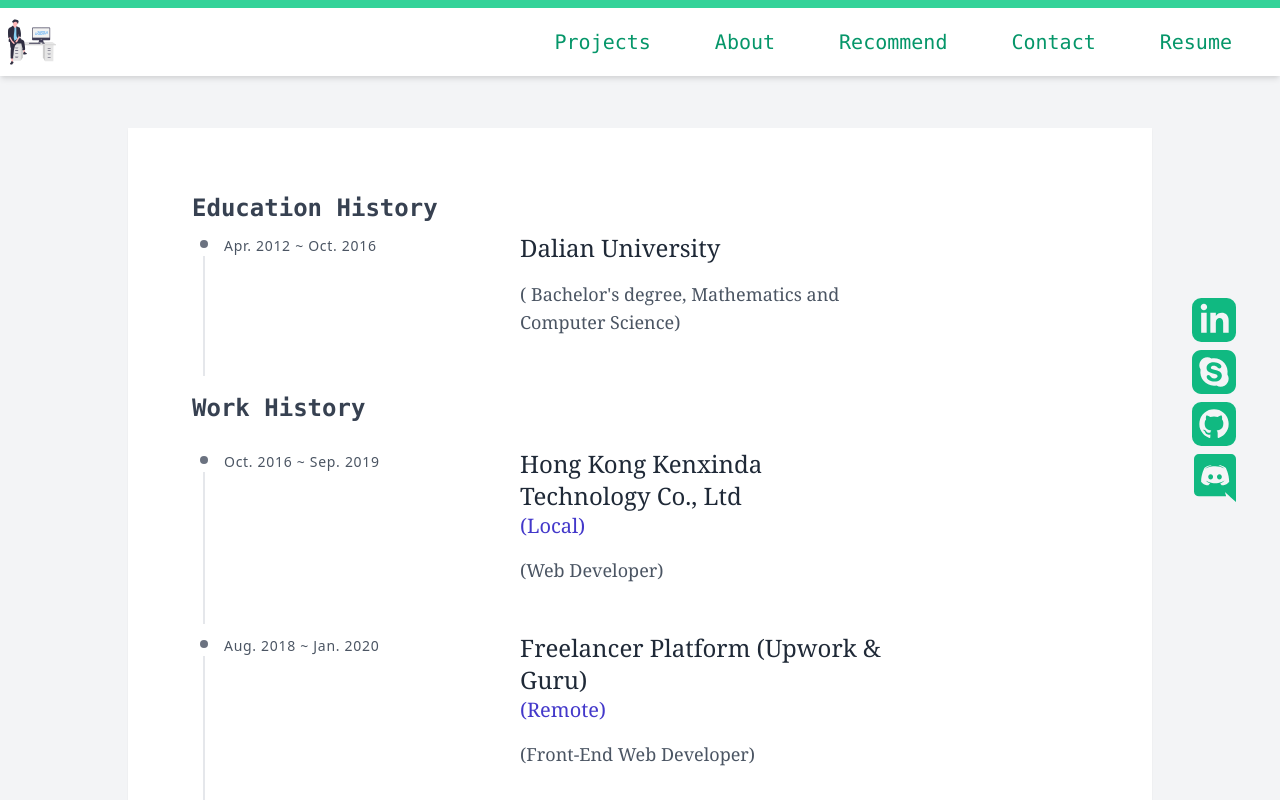
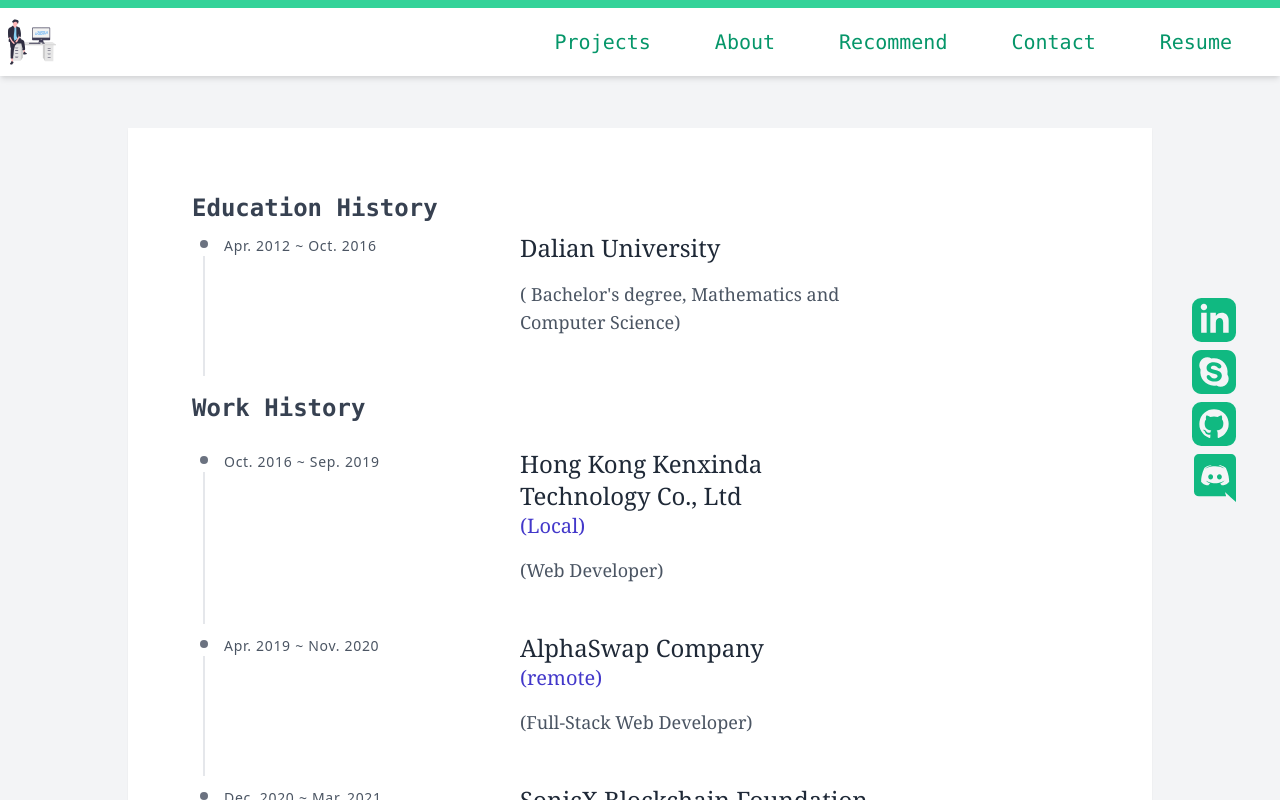
Before and after one commit to braveheart-star/daves-piedad, a Next.js app: page /resume in a window 1280 px wide. Shown: the top 800 px of the page. Built offline with nearby package versions, Linux system fonts and the light colour scheme.

Commit message:
remove upwork

```diff
--- a/src/pages/resume/index.tsx
+++ b/src/pages/resume/index.tsx
@@ -37,17 +37,6 @@ export default function Resume() {
             </p>
           </WorkHistory>
 
-          <WorkHistory period="Aug. 2018 ~ Jan. 2020">
-            <p className="my-4 font-serif text-lg text-gray-800 xl:w-4/6 lg:w-3/5 sm:text-xl lg:text-2xl lg:my-0">
-              Freelancer Platform (Upwork & Guru)
-            </p>
-            <p className="my-2 font-serif text-base text-indigo-700 xl:w-4/6 lg:w-3/5 sm:text-lg lg:text-xl lg:my-0">
-              (Remote)
-            </p>
-            <p className="my-3 font-serif text-gray-600 lg:my-4 xl:w-4/6 lg:w-3/5 sm:text-base lg:text-lg ">
-              (Front-End Web Developer)
-            </p>
-          </WorkHistory>
           <WorkHistory period="Apr. 2019 ~ Nov. 2020">
             <div>
               <p className="mt-4 font-serif text-lg text-gray-800 xl:w-4/6 lg:w-3/5 sm:text-xl lg:text-2xl lg:my-0">
```
